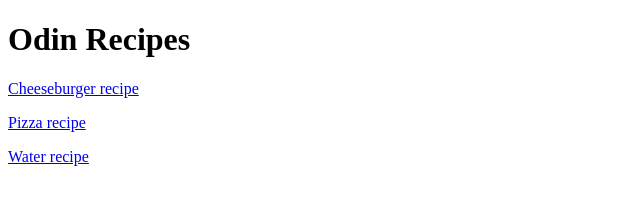
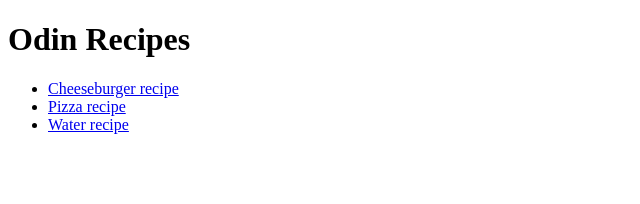
Before and after one commit to resq-u/odin-recipes, a plain HTML site: page index.html in a window 1280 px wide. Shown: the whole page, without its empty margins (0-640 px from the left). Drawn offline with Linux system fonts and the light colour scheme.

Commit message:
Change the links division method from paragraph to unordered list

```diff
--- a/index.html
+++ b/index.html
@@ -7,9 +7,10 @@
 </head>
 <body>
     <h1>Odin Recipes</h1>
-    <p></p><a href="./recipes/cheeseburger.html" target="_self" ref="noopener noreferrer">Cheeseburger recipe</a>
-    <p></p><a href="./recipes/pizza.html" target="_self" ref="noopener noreferrer">Pizza recipe</a>
-    <p></p><a href="./recipes/water.html" target="_self" ref="noopener noreferrer">Water recipe</a>
-
+<ul>
+    <li><a href="./recipes/cheeseburger.html" target="_self" ref="noopener noreferrer">Cheeseburger recipe</a></li>
+    <li><a href="./recipes/pizza.html" target="_self" ref="noopener noreferrer">Pizza recipe</a></li>
+    <li><a href="./recipes/water.html" target="_self" ref="noopener noreferrer">Water recipe</a></li>
+</ul>
 </body>
 </html>
```
